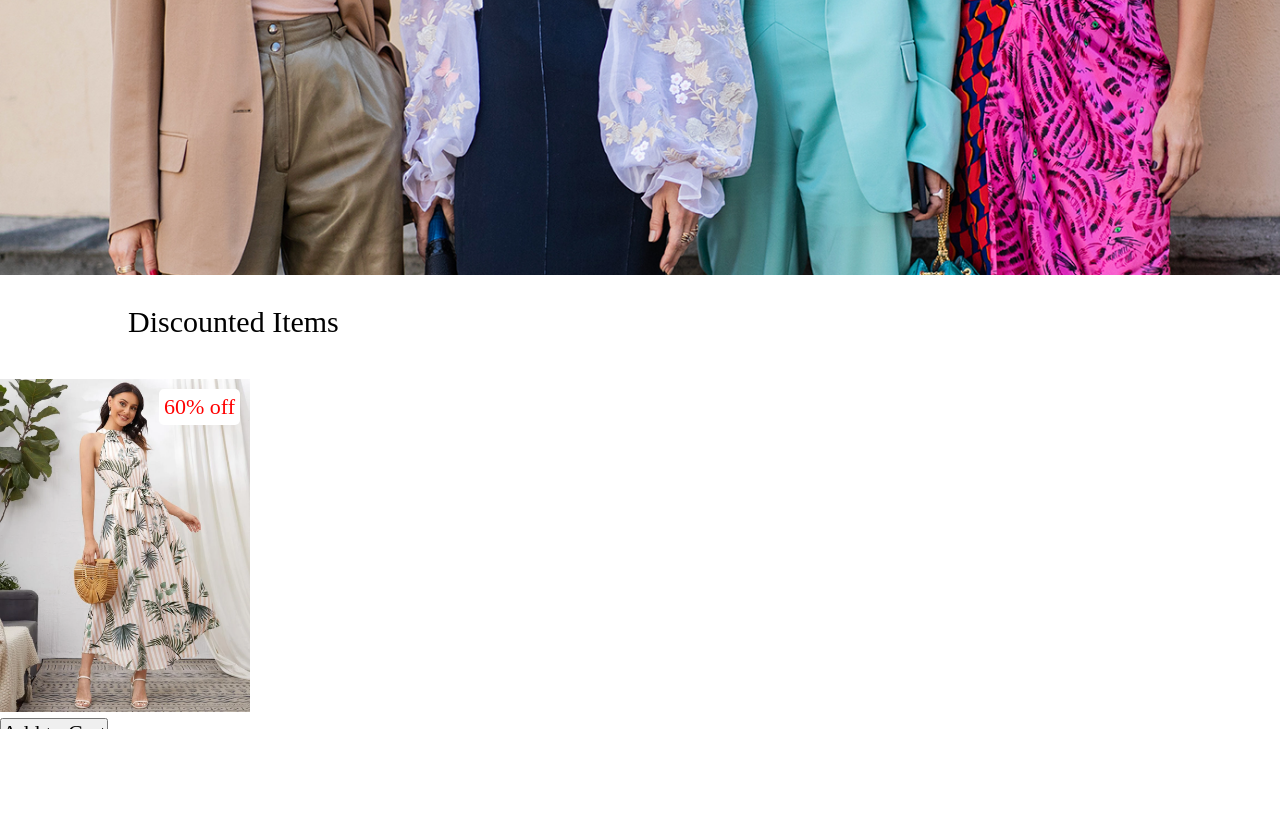
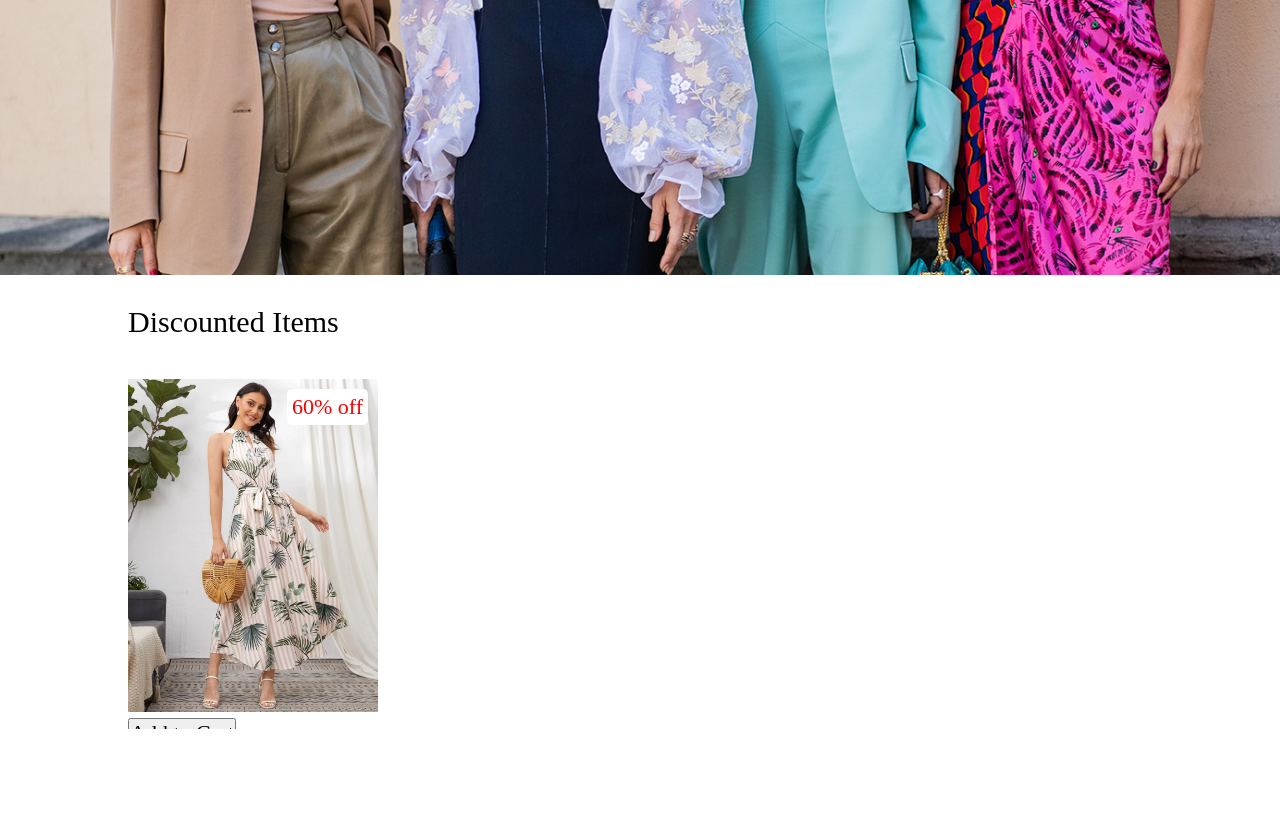
Before and after one commit to HJY0315/ASG2, a plain HTML site: page Home.html in a window 1280 px wide. Shown: the part 533-1365 px from the top of the page. Drawn offline with Linux system fonts and the light colour scheme; a web font is replaced by a local one.

Commit message:
Update latest changes of home.css

```diff
--- a/css/home.css
+++ b/css/home.css
@@ -88,9 +88,6 @@ h2{
     font-size: 30px;
     font-weight: 500;
 }
-<<<<<<< HEAD
-
-=======
 
 .product-container{
     padding: 0 10vw;
@@ -127,4 +124,3 @@ h2{
     color: red;
     position: absolute;
 }
->>>>>>> 923aa80b77c3ad7ed36d0121bdb547a98b73bf0f
```
